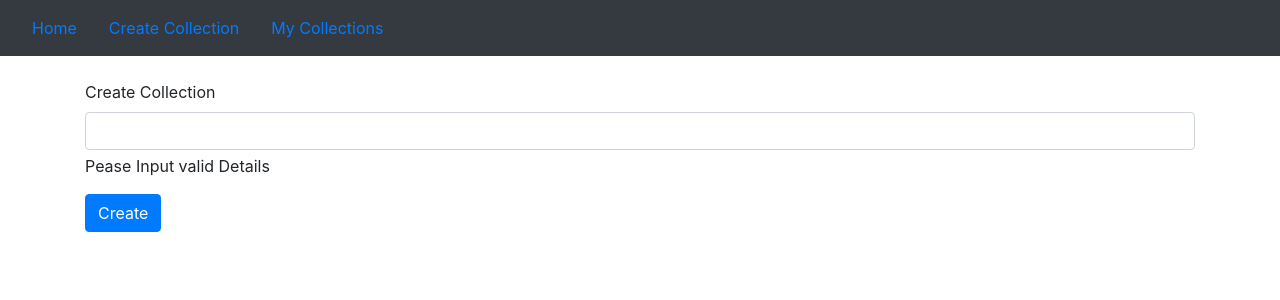
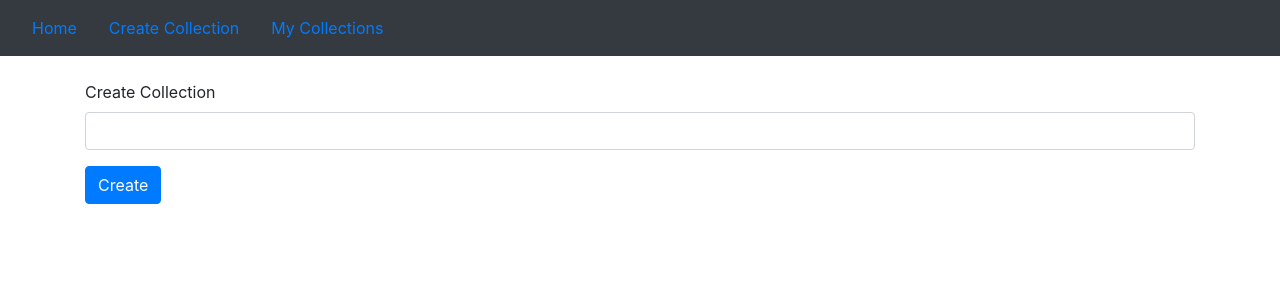
Before and after one commit to Farouk994/Google-Books-Finder, a React (Create React App) app in the folder client/: page /Collections in a window 1280 px wide. Shown: the top 300 px of the page. Built offline with nearby package versions, Linux system fonts and the light colour scheme.

Commit message:
Create collection completed and form working

```diff
--- a/client/public/index.html
+++ b/client/public/index.html
@@ -10,6 +10,7 @@
       content="Web site created using create-react-app"
     />
     <link rel="apple-touch-icon" href="%PUBLIC_URL%/logo192.png" />
+    <link href="https://maxcdn.bootstrapcdn.com/font-awesome/4.7.0/css/font-awesome.min.css" rel="stylesheet" />
     <!--
       manifest.json provides metadata used when your web app is installed on a
       user's mobile device or desktop. See https://developers.google.com/web/fundamentals/web-app-manifest/
--- a/client/src/App.css
+++ b/client/src/App.css
@@ -36,3 +36,7 @@
     transform: rotate(360deg);
   }
 }
+
+nav {
+  color : white;
+}
--- a/client/src/App.js
+++ b/client/src/App.js
@@ -2,7 +2,7 @@ import React from "react";
 import { BrowserRouter as Router, Route } from "react-router-dom";
 import Header from "./Components/common/Header"
 import Home from "./Home";
-import Collection from "./Components/Users"
+import Collection from "./Components/Collection"
 import MyCollections from "./Components/myCollections"
 
 function App(){
--- /dev/null
+++ b/client/src/Components/Collection.js
@@ -0,0 +1,65 @@
+import React from "react";
+
+class Collection extends React.Component{
+
+  state = {
+    collection : "",
+    date : new Date()
+  }
+
+  handleInputChange =(e)=>{
+    const { name, value } = e.target;
+    this.setState({
+      [name] : value
+    })
+    // this.setState({value: e.target.value});
+
+  }
+
+  handleFormSubmit = (e) =>{
+    e.preventDefault();
+    this.setState({
+      collection : ""
+    })
+
+    const collections = {
+      collection : this.state.collection,
+      date : this.state.date
+    }
+    // window.location = "/"
+    console.log(collections)
+    // window.location = "/MyCollections"
+  }
+
+
+   render(){
+       return(
+         <div>
+        <form className="form">
+        <div className="mb-3">
+          <label className="form-label">Create Collection</label>
+          <input
+          value={this.state.collection}
+          onChange={this.handleInputChange}
+          name="collection"
+          type="text"
+          className="form-control"
+          >
+
+          </input>
+          {/* <div id="emailHelp" className="form-text">Pease Input valid Details</div> */}
+        </div>
+
+        <button
+        onClick={this.handleFormSubmit}
+        type="submit"
+        className="btn btn-primary">
+          Create
+          </button>
+      </form>
+      </div>
+       )
+   }
+}
+
+export default Collection;
--- a/client/src/Components/Form.js
+++ b/client/src/Components/Form.js
@@ -32,6 +32,7 @@ class Form extends React.Component {
           <button className ="btn btn-primary"id="newBook">Search</button>
         </form>
         <br></br>
+
       </div>
     );
   }
--- a/client/src/Components/Users.js
+++ /dev/null
@@ -1,19 +0,0 @@
-import React from "react";
-
-class Collection extends React.Component{
-   render(){
-       return(
-        <form>
-        <div class="mb-3">
-          <label for="exampleInputEmail1" class="form-label">Create Collection</label>
-          <input type="email" class="form-control" id="exampleInputEmail1" aria-describedby="emailHelp"></input>
-          <div id="emailHelp" class="form-text">Pease Input valid Details</div>
-        </div>
-
-        <button type="submit" class="btn btn-primary">Create</button>
-      </form>
-       )
-   }
-}
-
-export default Collection;
--- a/client/src/Components/common/Header.js
+++ b/client/src/Components/common/Header.js
@@ -1,10 +1,11 @@
 import React from "react";
+// import "../../../src/"
 
 export const Header = () => {
   return (
     <div>
       <div align = "center">
-        <nav className="navbar navbar-dark bg-dark text-white" >
+        <nav className="navbar navbar-dark bg-dark "style={{ color : 'white'}} >
           <ul className="nav justify-content-center" >
             <li className="nav-item">
               <a className="nav-link active" aria-current="page" href="/">
--- a/client/src/index.js
+++ b/client/src/index.js
@@ -3,6 +3,7 @@ import ReactDOM from 'react-dom';
 import './index.css';
 import App from './App';
 import 'bootstrap/dist/css/bootstrap.min.css';
+// import "@fortawesome/react-fontawesome";
 
 ReactDOM.render(
   <React.StrictMode>
--- a/package.json
+++ b/package.json
@@ -32,6 +32,7 @@
     "concurrently": "^6.0.2",
     "cors": "^2.8.5",
     "express": "^4.17.1",
+    "font-awesome": "^4.7.0",
     "if-env": "^1.0.4",
     "mongoose": "^5.12.5",
     "morgan": "^1.10.0",
```
Also changed, not shown: client/src/header.css (added), 1 other file (tests, documents, lock files or other folders).
